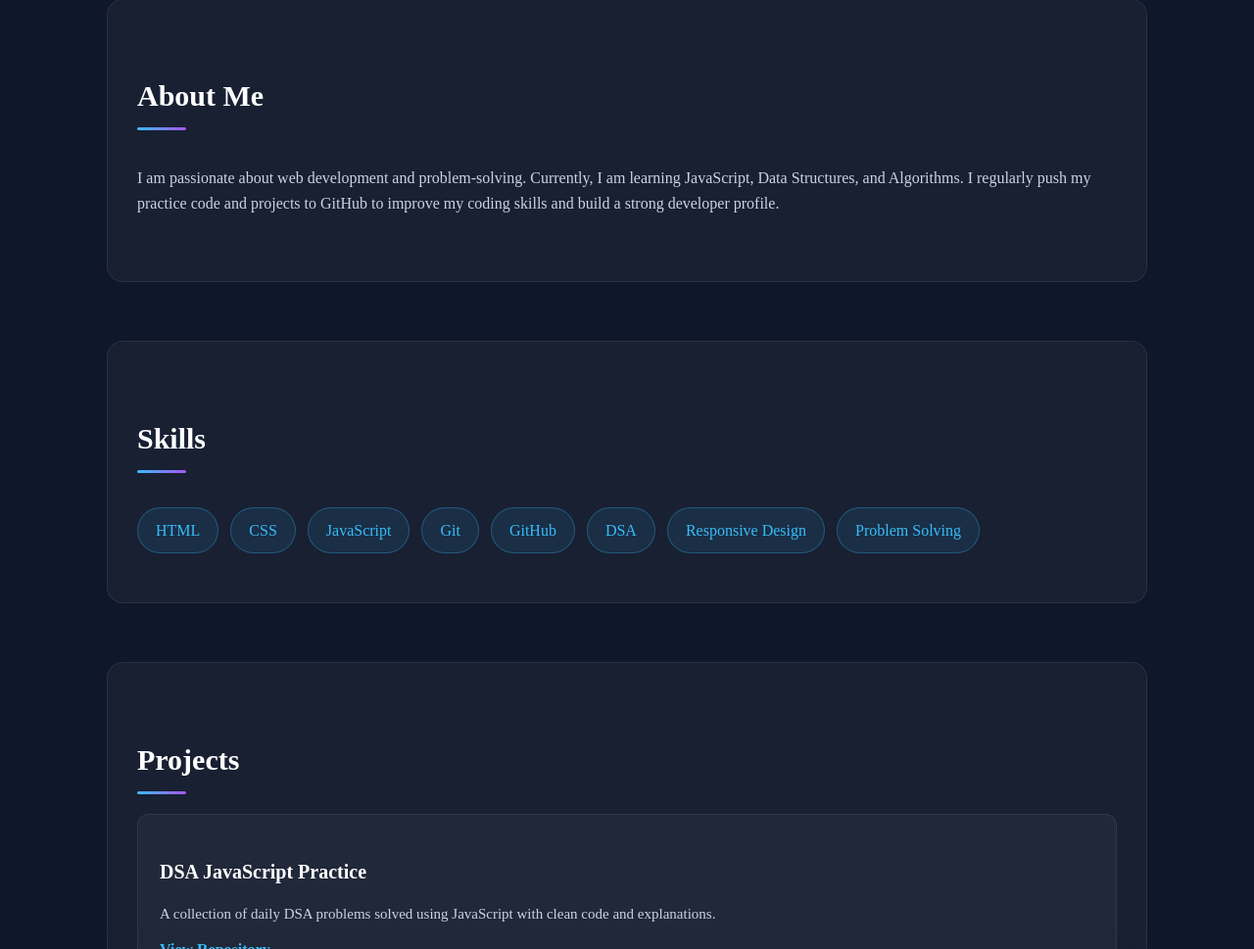
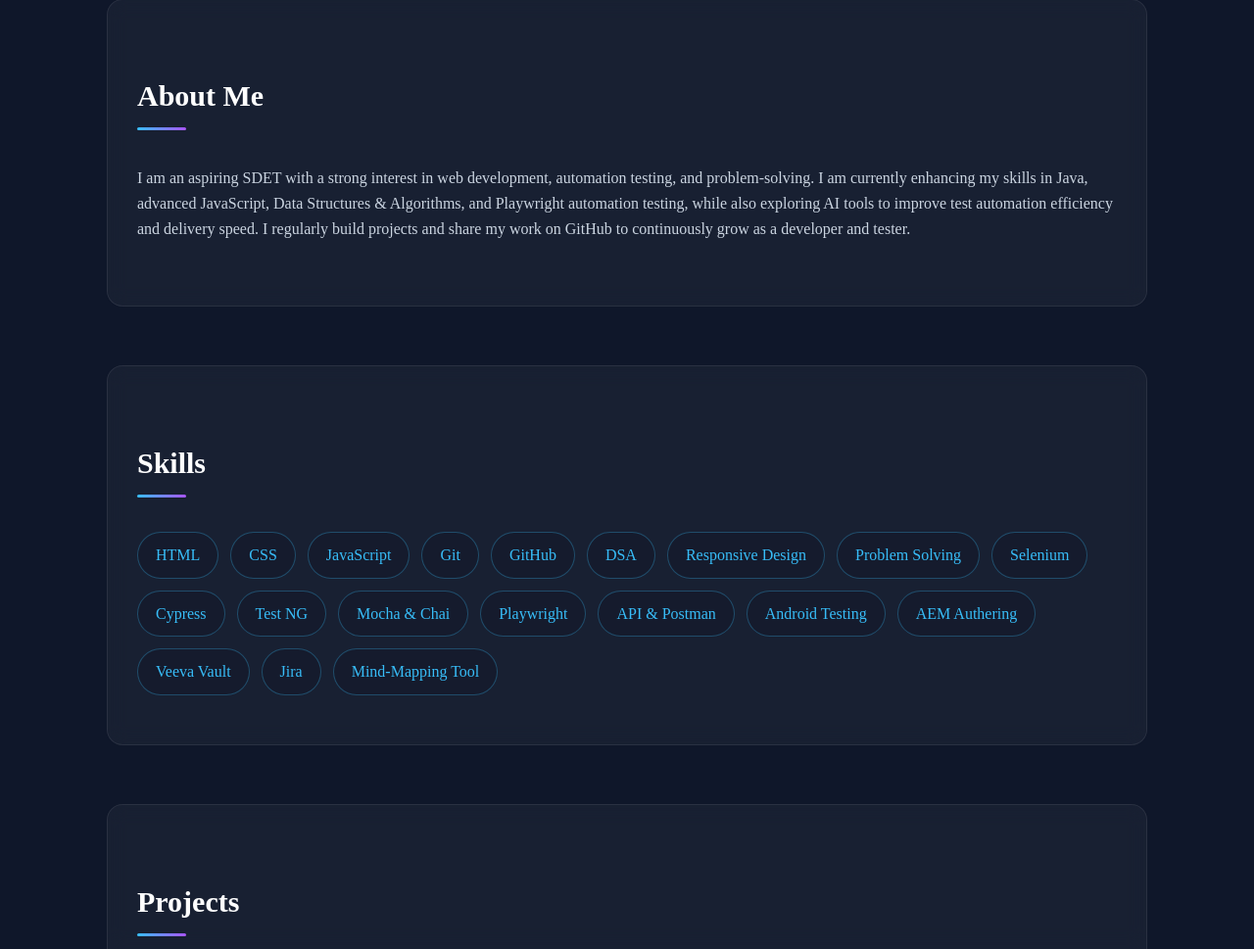
Before and after one commit to PradeepChakrawarti/Pradeep_Chakrawarti.github.io, a plain HTML site: page index.html in a window 1280 px wide. Shown: the part 1004-1973 px from the top of the page at 98% size. Drawn offline with Linux system fonts and the light colour scheme.

Commit message:
updated files

```diff
--- a/index.html
+++ b/index.html
@@ -36,10 +36,9 @@
     <section id="about" class="about">
         <h2>About Me</h2>
         <p>
-            I am passionate about web development and problem-solving. Currently, I am
-            learning JavaScript, Data Structures, and Algorithms. I regularly push my
-            practice code and projects to GitHub to improve my coding skills and build
-            a strong developer profile.
+         I am an aspiring SDET with a strong interest in web development, automation testing, and problem-solving. I am currently enhancing my skills in Java,
+         advanced JavaScript, Data Structures & Algorithms, and Playwright automation testing, while also exploring AI tools to improve test automation
+         efficiency and delivery speed. I regularly build projects and share my work on GitHub to continuously grow as a developer and tester.
         </p>
     </section>
 
@@ -55,6 +54,20 @@
             <span>DSA</span>
             <span>Responsive Design</span>
             <span>Problem Solving</span>
+            <span>Selenium</span>
+            <span>Cypress</span>
+            <span>Test NG</span>
+            <span>Mocha & Chai</span>
+            <span>Playwright</span>
+            <span>API & Postman</span>
+            <span>Android Testing</span>
+            <span>AEM Authering</span>
+            <span>Veeva Vault</span>
+            <span>Jira</span>
+            <span>Mind-Mapping Tool</span>
+
+
+
         </div>
     </section>
 
@@ -77,7 +90,7 @@
         <div class="project-card">
             <h3>Portfolio Website</h3>
             <p>My personal portfolio website built using HTML, CSS, and JavaScript hosted on GitHub Pages.</p>
-            <a href="https://github.com/yourusername/yourusername.github.io" target="_blank">View Repository</a>
+            <a href="https://github.com/PradeepChakrawarti/Pradeep_Chakrawarti.github.io.git" target="_blank">View Repository</a>
         </div>
     </section>
 
--- a/style.css
+++ b/style.css
@@ -224,7 +224,7 @@ margin-top: 15px;
 
 .skill-list span {
 display: inline-block;
-background: rgba(56,189,248,0.1);
+background: rgba(1, 9, 12, 0.1);
 color: #38bdf8;
 padding: 10px 18px;
 border-radius: 30px;
```
